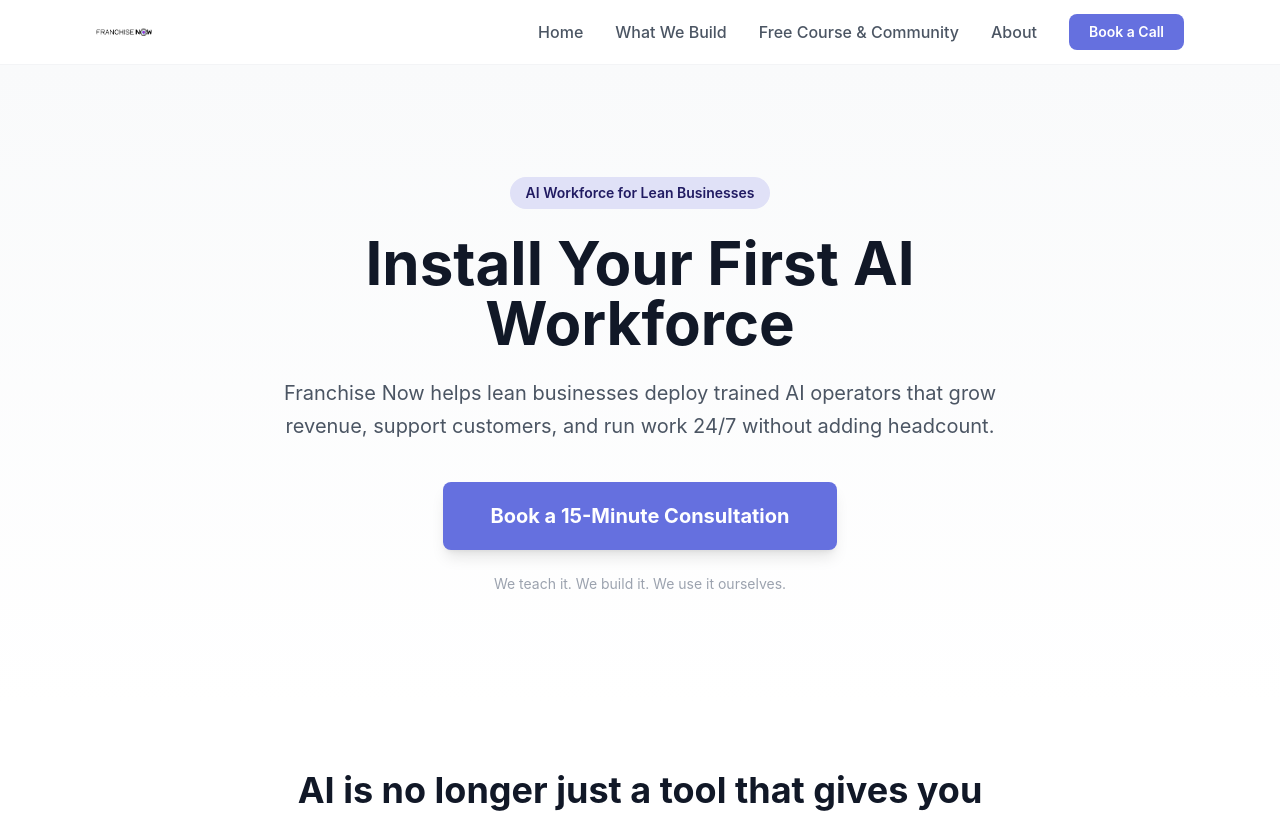
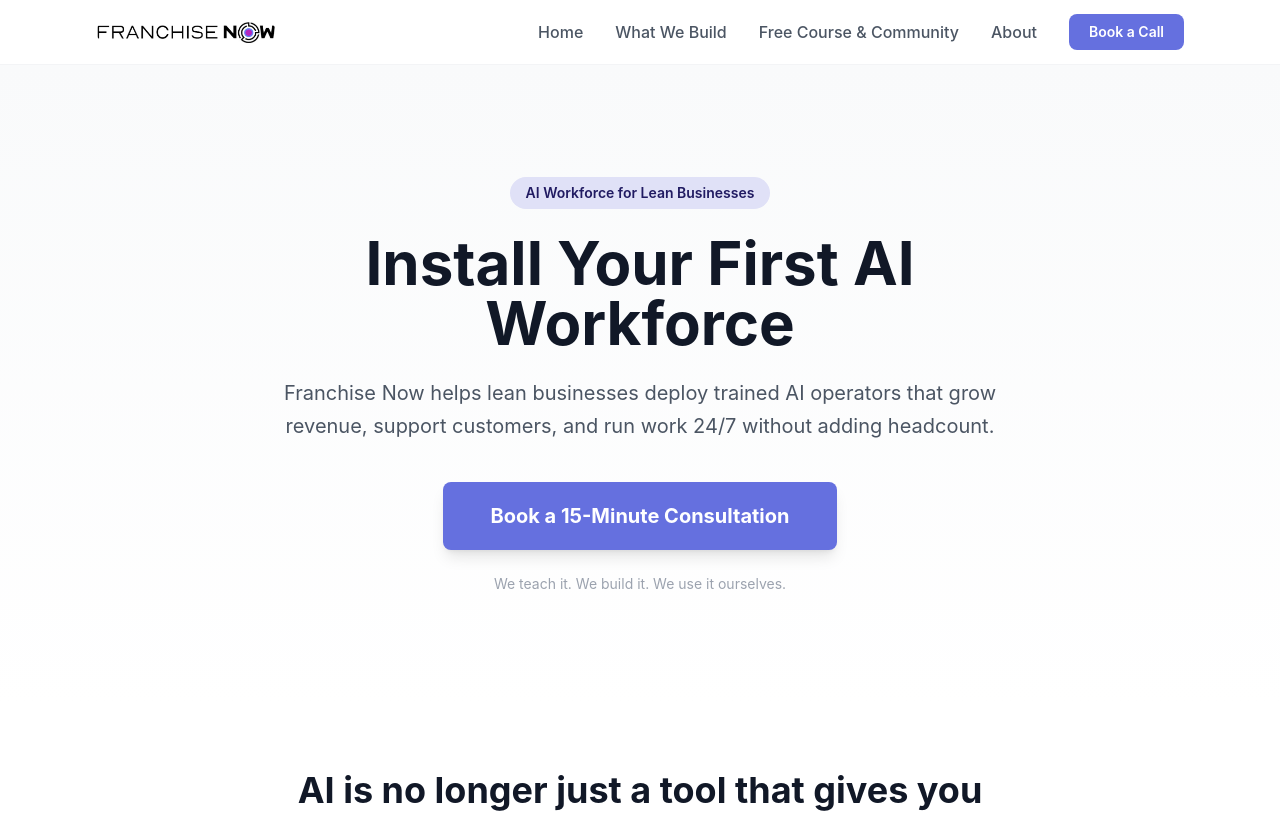
Before and after one commit to Gandley/franchise-now-openclaw, a Next.js app: page / in a window 1280 px wide. Shown: the top 813 px of the page. Built offline with nearby package versions, Linux system fonts and the light colour scheme.

Commit message:
Significantly increase logo sizes - 3-5x larger

```diff
--- a/components/Footer.tsx
+++ b/components/Footer.tsx
@@ -8,7 +8,7 @@ export default function Footer() {
         <div className="grid grid-cols-1 md:grid-cols-4 gap-8 mb-8">
           <div className="col-span-1 md:col-span-2">
             <div className="mb-3">
-              <Image src="/logo-white.jpg" alt="Franchise Now" width={64} height={64} className="rounded-full" />
+              <Image src="/logo-white.jpg" alt="Franchise Now" width={200} height={200} className="rounded-full" />
             </div>
             <p className="text-sm leading-relaxed max-w-xs">
               We help lean businesses install their first AI workforce — trained AI operators that grow revenue, support customers, and run work 24/7 without adding headcount.
--- a/components/Nav.tsx
+++ b/components/Nav.tsx
@@ -11,7 +11,7 @@ export default function Nav() {
       <div className="max-w-6xl mx-auto px-4 sm:px-6 lg:px-8">
         <div className="flex justify-between items-center h-16">
           <Link href="/" className="flex items-center">
-            <Image src="/logo-black.jpg" alt="Franchise Now" width={56} height={56} className="rounded-full" />
+            <Image src="/logo-black.jpg" alt="Franchise Now" width={180} height={180} className="rounded-full" />
           </Link>
 
           {/* Desktop */}
```
